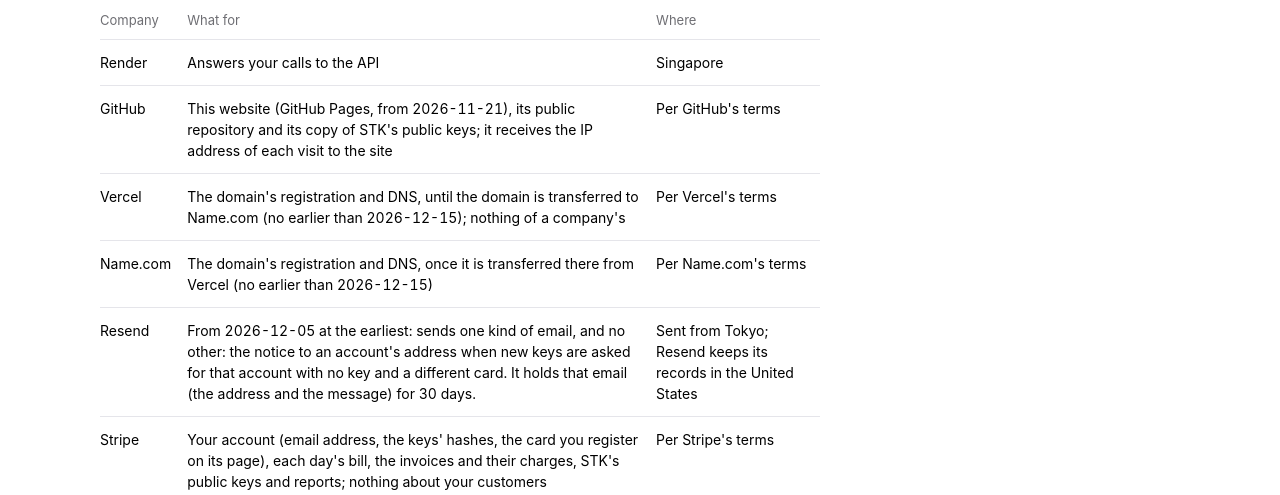
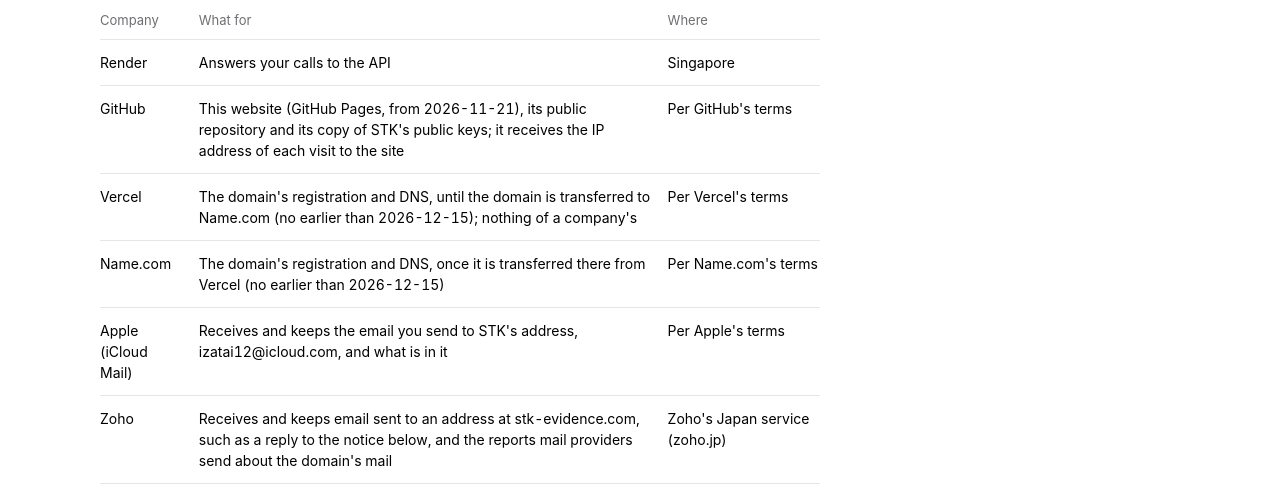
Before and after one commit to kokotaisei1212-dotcom/kokotaisei1212-dotcom.github.io, a plain HTML site: page subprocessors.html in a window 1280 px wide. Shown: the part 305-800 px from the top of the page. Drawn offline with Linux system fonts and the light colour scheme.

Commit message:
The site, built from stk-site: Subprocessors lists Apple and Zoho

```diff
--- a/subprocessors.html
+++ b/subprocessors.html
@@ -47,6 +47,8 @@
   <tbody>
     <tr><td>Render</td><td>Answers your calls to the API</td><td>Singapore</td></tr>
     <tr><td>GitHub</td><td>This website (GitHub Pages, from 2026-11-21), its public repository and its copy of STK's public keys; it receives the IP address of each visit to the site</td><td>Per GitHub's terms</td></tr><tr><td>Vercel</td><td>The domain's registration and DNS, until the domain is transferred to Name.com (no earlier than 2026-12-15); nothing of a company's</td><td>Per Vercel's terms</td></tr><tr><td>Name.com</td><td>The domain's registration and DNS, once it is transferred there from Vercel (no earlier than 2026-12-15)</td><td>Per Name.com's terms</td></tr>
+    <tr><td>Apple (iCloud Mail)</td><td>Receives and keeps the email you send to STK's address, izatai12@icloud.com, and what is in it</td><td>Per Apple's terms</td></tr>
+    <tr><td>Zoho</td><td>Receives and keeps email sent to an address at stk-evidence.com, such as a reply to the notice below, and the reports mail providers send about the domain's mail</td><td>Zoho's Japan service (zoho.jp)</td></tr>
     <tr><td>Resend</td><td>From 2026-12-05 at the earliest: sends one kind of email, and no other: the notice to an account's address when new keys are asked for that account with no key and a different card. It holds that email (the address and the message) for 30 days.</td><td>Sent from Tokyo; Resend keeps its records in the United States</td></tr>
     <tr><td>Stripe</td><td>Your account (email address, the keys' hashes, the card you register on its page), each day's bill, the invoices and their charges, STK's public keys and reports; nothing about your customers</td><td>Per Stripe's terms</td></tr>
   </tbody>
```
Also changed, not shown: changelog.html (+1 -0 lines).
